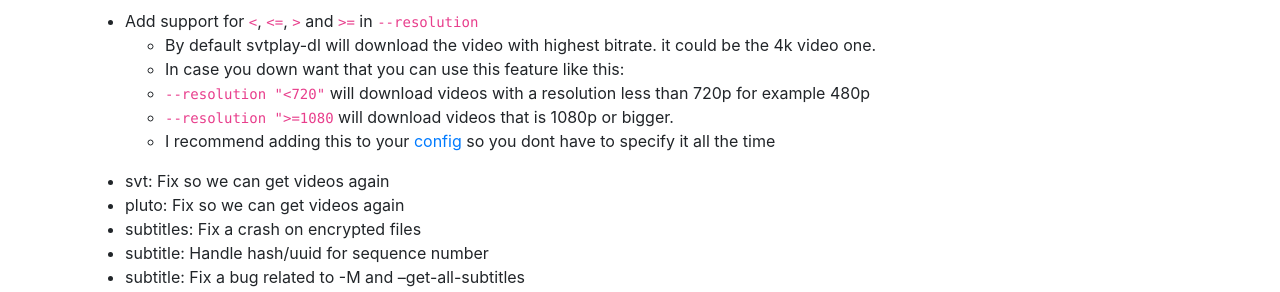
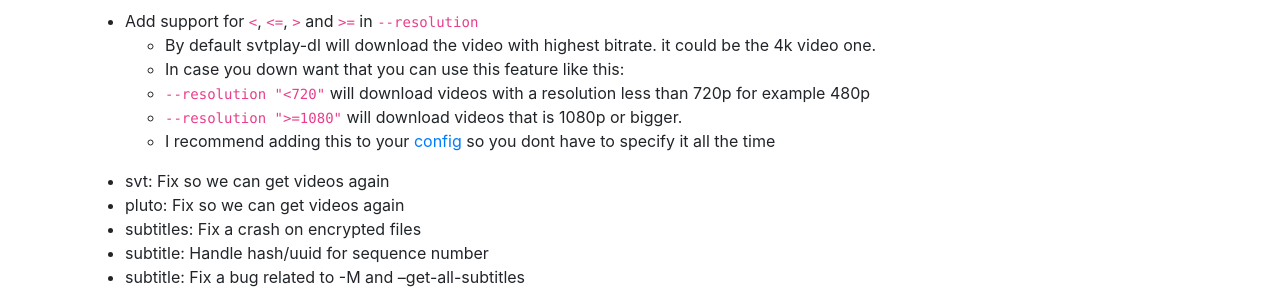
Before and after one commit to spaam/svtplay-dl-web, a Jekyll site: the page built from _posts/2023-12-12-4.69.md, in a window 1280 px wide. Shown: the part 264-556 px from the top of the page. Built offline with Jekyll 4.4.1, drawn with Linux system fonts in a browser that asks for light colours; nearby versions of some CDN libraries; comment, search, counter and statistics services are not loaded.

Commit message:
Add missing "

```diff
--- a/_posts/2023-12-12-4.69.md
+++ b/_posts/2023-12-12-4.69.md
@@ -15,7 +15,7 @@
 > * By default svtplay-dl will download the video with highest bitrate. it could be the 4k video one.
 > * In case you down want that you can use this feature like this:
 > * `--resolution "<720"` will download videos with a resolution less than 720p for example 480p
-> * `--resolution ">=1080`  will download videos that is 1080p or bigger.
+> * `--resolution ">=1080"`  will download videos that is 1080p or bigger.
 > * I recommend adding this to your [config](/config/) so you dont have to specify it all the time
 
 * svt: Fix so we can get videos again
```
